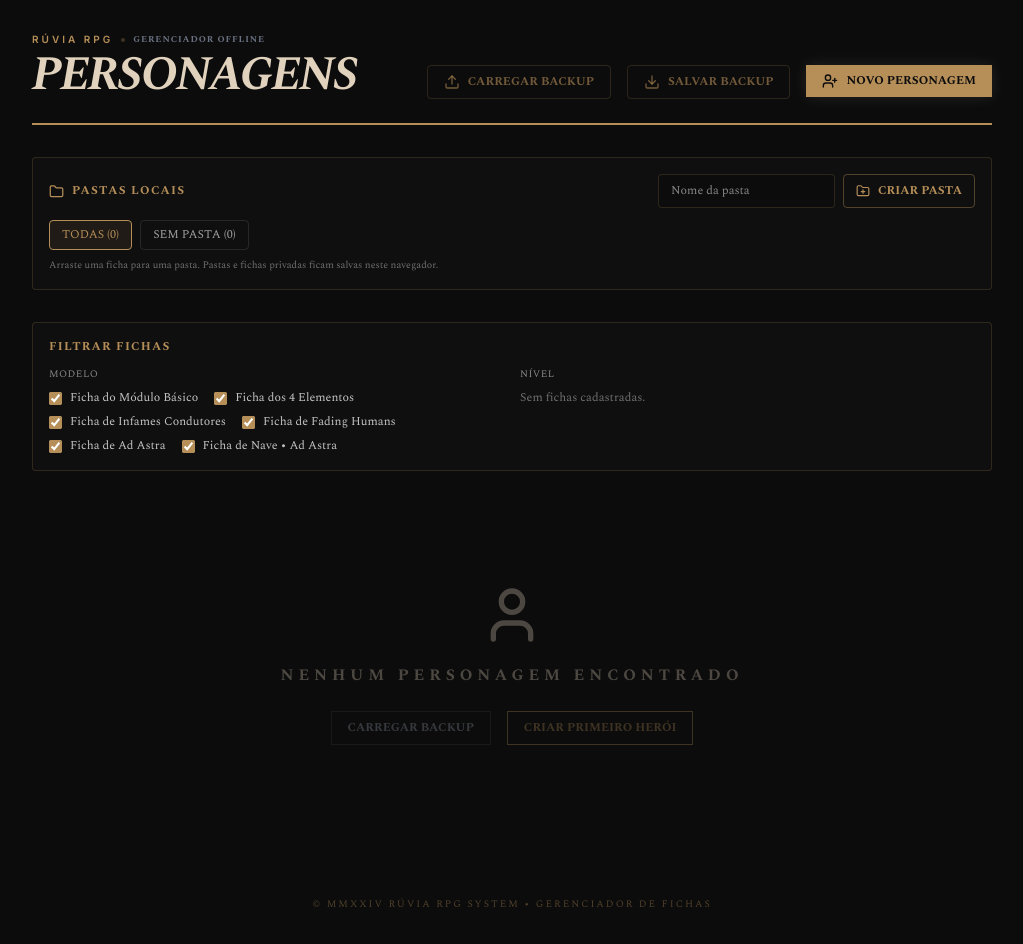
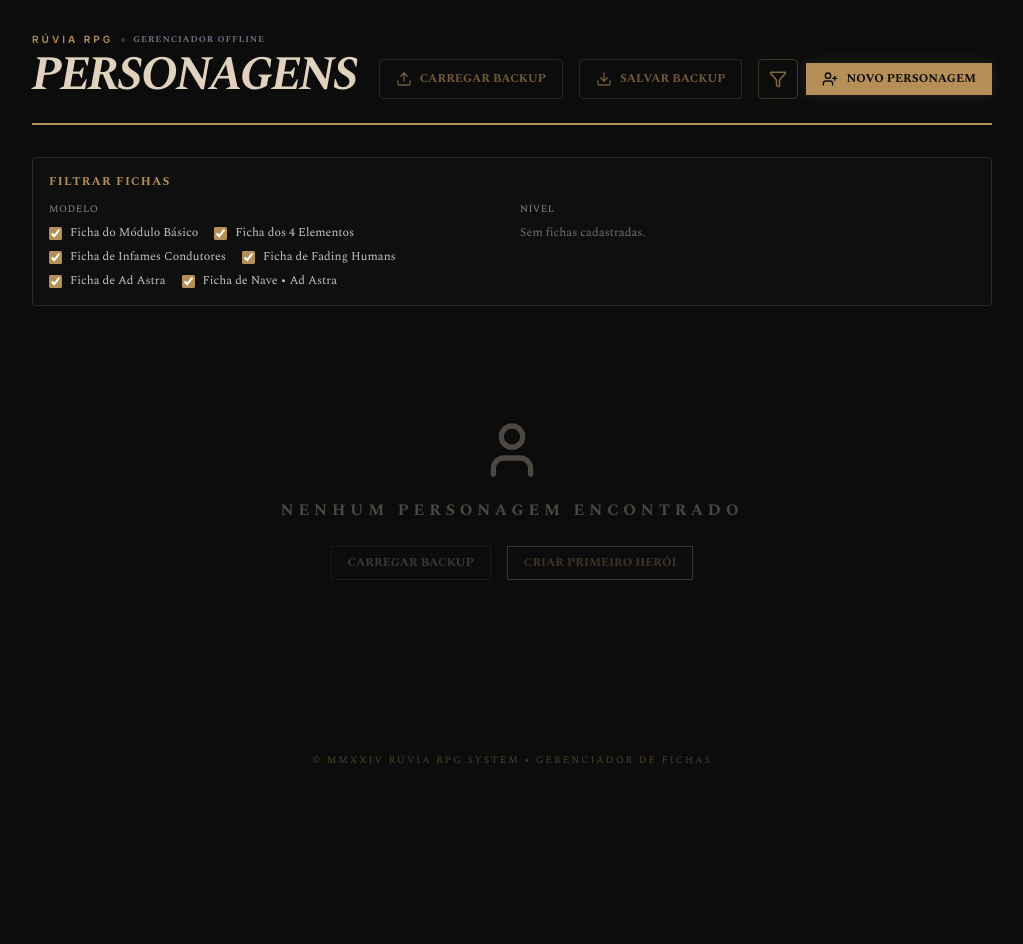
Before and after one commit to zyppbot/R-via-RPG---Ficha, a React (Vite) app: page / in a window 1280 px wide. Shown: the whole page, without its empty margins (128-1151 px from the left). After the commit the page ends 800 px from the top, so only its background shows below. Built offline with nearby package versions, Linux system fonts and the light colour scheme.

Commit message:
Add collapsible sheet filters and rename Pages URL
Co-authored-by: Copilot App <223556219+Copilot@users.noreply.github.com>

```diff
--- a/src/App.tsx
+++ b/src/App.tsx
@@ -44,6 +44,7 @@ import {
   Rocket,
   Folder,
   FolderPlus,
+  Filter,
   X
 } from 'lucide-react';
 import ShipSheetEditor, { createShipData } from './ShipSheetEditor';
@@ -155,6 +156,7 @@ export default function App() {
   const [activeId, setActiveId] = useState<string | null>(null);
   const [view, setView] = useState<'list' | 'sheet'>('list');
   const [newCharacterMenuOpen, setNewCharacterMenuOpen] = useState(false);
+  const [filtersOpen, setFiltersOpen] = useState(false);
   const [pendingImport, setPendingImport] = useState<CharacterSheet[] | null>(null);
   const [shareNotice, setShareNotice] = useState(false);
   const [selectedSupplements, setSelectedSupplements] = useState<CharacterSupplement[]>([]);
@@ -976,6 +978,18 @@ export default function App() {
             >
               <Download size={16} /> Salvar Backup
             </button>
+            <div className="flex items-center gap-2">
+              <button
+                type="button"
+                onClick={() => setFiltersOpen(open => !open)}
+                aria-label={filtersOpen ? 'Fechar filtros' : 'Abrir filtros'}
+                aria-expanded={filtersOpen}
+                aria-controls="character-filters"
+                title={filtersOpen ? 'Fechar filtros' : 'Filtrar fichas'}
+                className={`flex h-10 w-10 items-center justify-center rounded-sm border transition-colors ${filtersOpen ? 'border-ruvia-accent bg-ruvia-accent/10 text-ruvia-accent' : 'border-ruvia-accent/30 text-ruvia-accent/70 hover:border-ruvia-accent hover:text-ruvia-accent'}`}
+              >
+                <Filter size={18} />
+              </button>
               <div className="relative">
                 <button
                   onClick={() => setNewCharacterMenuOpen(open => !open)}
@@ -1001,9 +1015,10 @@ export default function App() {
                 )}
               </div>
             </div>
+          </div>
         </header>
 
-        <section className="rounded-sm border border-ruvia-accent/20 bg-ruvia-panel/30 p-4">
+        {filtersOpen && <section id="character-filters" className="rounded-sm border border-ruvia-accent/20 bg-ruvia-panel/30 p-4">
           <div className="flex flex-col gap-3 md:flex-row md:items-center md:justify-between">
             <div className="flex items-center gap-2 text-xs font-bold uppercase tracking-widest text-ruvia-accent">
               <Folder size={15} /> Pastas locais
@@ -1064,7 +1079,7 @@ export default function App() {
             ))}
           </div>
           <p className="mt-2 text-[10px] text-white/40">Arraste uma ficha para uma pasta. Pastas e fichas privadas ficam salvas neste navegador.</p>
-        </section>
+        </section>}
 
         <section className="rounded-sm border border-ruvia-accent/20 bg-ruvia-panel/30 p-4">
           <h2 className="mb-3 text-xs font-bold uppercase tracking-widest text-ruvia-accent">Filtrar fichas</h2>
--- a/vite.config.ts
+++ b/vite.config.ts
@@ -6,7 +6,7 @@ import {defineConfig, loadEnv} from 'vite';
 export default defineConfig(({mode}) => {
   const env = loadEnv(mode, '.', '');
   return {
-    base: process.env.GITHUB_ACTIONS === 'true' ? '/R-via-RPG---Ficha/' : '/',
+    base: process.env.GITHUB_ACTIONS === 'true' ? '/Ruvia-RPG-Ficha/' : '/',
     plugins: [react(), tailwindcss()],
     define: {
       'process.env.GEMINI_API_KEY': JSON.stringify(env.GEMINI_API_KEY),
```
Also changed, not shown: 1 other file (tests, documents, lock files or other folders). Lines whose indentation alone changed are shown as unchanged.
